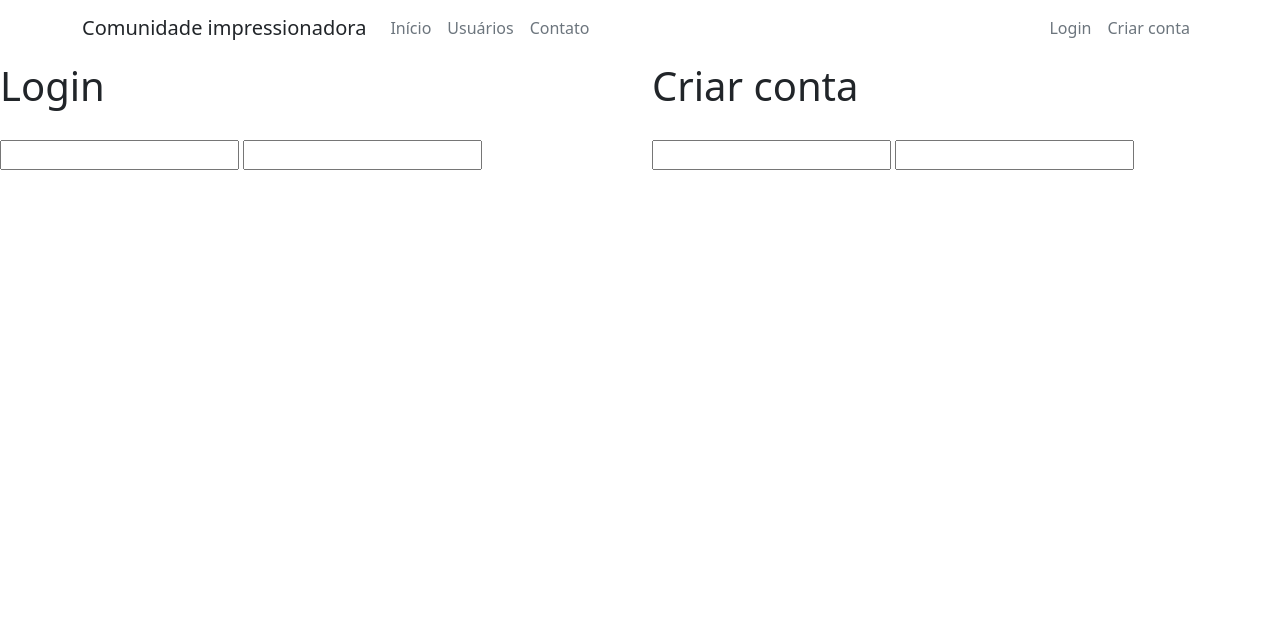
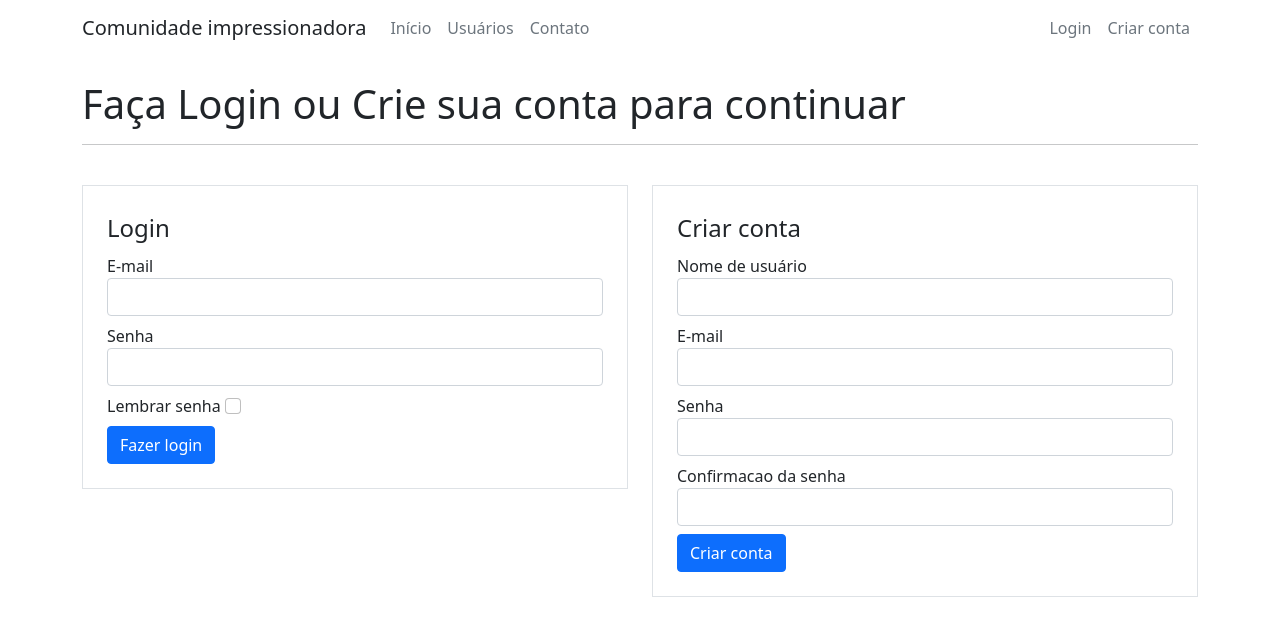
Before and after one commit to thiagoa-martins/CI, a Flask app: page /login in a window 1280 px wide. Shown: the top 636 px of the page. Run offline with Flask 3, Linux system fonts and the light colour scheme.

Commit message:
bootstrap in forms

```diff
--- a/forms.py
+++ b/forms.py
@@ -1,5 +1,5 @@
 from flask_wtf import FlaskForm
-from wtforms import StringField, PasswordField, SubmitField
+from wtforms import StringField, PasswordField, SubmitField, BooleanField
 from wtforms.validators import DataRequired, Length, Email, EqualTo
 
 class FormCriarConta(FlaskForm):
@@ -13,3 +13,4 @@ class FormLogin(FlaskForm):
     email = StringField('E-mail', validators=[DataRequired(), Email()])
     senha = PasswordField('Senha', validators=[DataRequired(), Length(8, 22)])
     botao_submit_login = SubmitField('Fazer login')
+    lembrar_senha = BooleanField('Lembrar senha')
--- a/templates/login.html
+++ b/templates/login.html
@@ -1,18 +1,58 @@
 {% extends 'base.html' %}
 
 {% block body %}
-    <div class="row">
-        <div class="col">
-            <span class="fs-1">Login</span>
-            <br><br>
-            {{ form_login.email }}
-            {{ form_login.senha }}
-        </div>
-        <div class="col">
-            <span class="fs-1">Criar conta</span>
-            <br><br>
-            {{ form_criar_conta.email }}
-            {{ form_criar_conta.senha }}
+    <div class="container">
+        <h1 class="mt-4">Faça Login ou Crie sua conta para continuar</h1>
+
+        <hr>
+
+        <div class="row">
+            <div class="col">
+                <form method="POST" action="" class="border p-4 mt-4">
+                    <legend>Login</legend>
+
+                    <fieldset>
+                        <div class="form-group mb-2">
+                            {{ form_login.email.label(class="form-control-label") }}
+                            {{ form_login.email(class="form-control") }}
+                        </div>
+                        <div class="form-group mb-2">
+                            {{ form_login.senha.label(class="form-control-label") }}
+                            {{ form_login.senha(class="form-control") }}
+                        </div>
+                        <div class="form-group mb-2">
+                            {{ form_login.lembrar_senha.label(class="form-check-label") }}
+                            {{ form_login.lembrar_senha(class="form-check-input") }}
+                        </div>
+                    </fieldset>
+                    {{ form_login.botao_submit_login(class="btn btn-primary") }}
+                </form>
+            </div>
+            <div class="col">
+                <form method="POST" action="" class="border p-4 mt-4">
+                    <legend>Criar conta</legend>
+
+                    <fieldset>
+                        <div class="form-group mb-2">
+                            {{ form_criar_conta.username.label(class="form-control-label") }}
+                            {{ form_criar_conta.username(class="form-control") }}
+                        </div>
+                        <div class="form-group mb-2">
+                            {{ form_criar_conta.email.label(class="form-control-label") }}
+                            {{ form_criar_conta.email(class="form-control") }}
+                        </div>
+                        <div class="form-group mb-2">
+                            {{ form_criar_conta.senha.label(class="form-control-label") }}
+                            {{ form_criar_conta.senha(class="form-control") }}
+                        </div>
+                        <div class="form-group mb-2">
+                            {{ form_criar_conta.confirmacao.label(class="form-control-label") }}
+                            {{ form_criar_conta.confirmacao(class="form-control") }}
+                        </div>
+                    </fieldset>
+                    {{ form_criar_conta.botao_submit_criarconta(class="btn btn-primary") }}
+                </form>
+            </div>
         </div>
     </div>
 {% endblock %}
```
